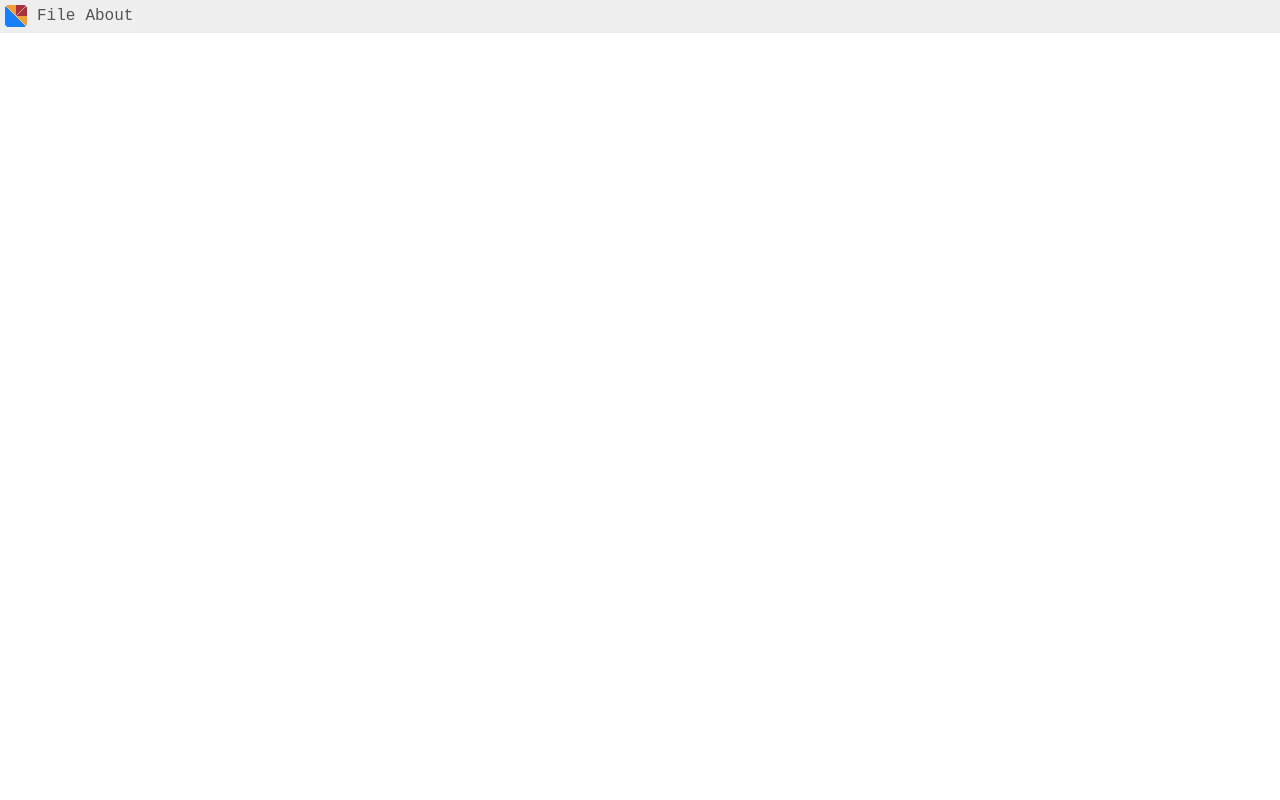
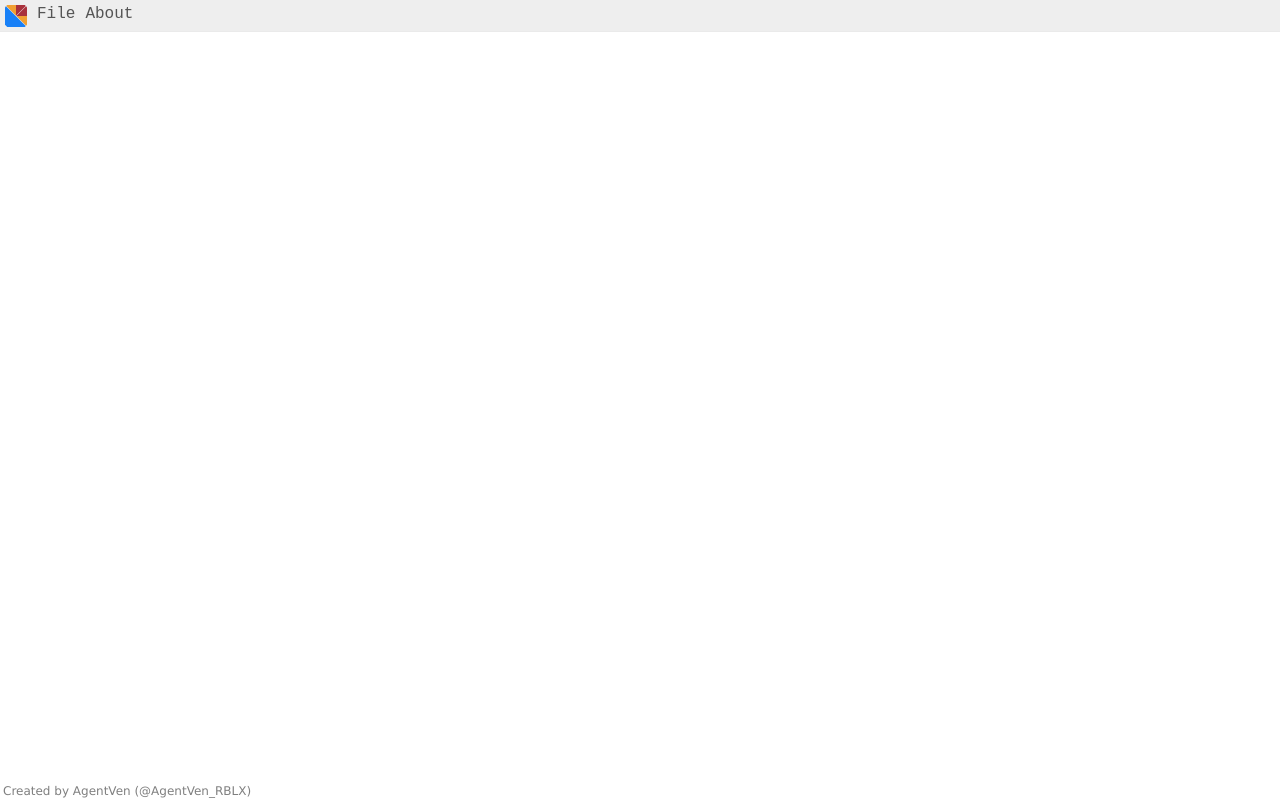
Before and after one commit to AgentVen/UMT-Blueprint-Maker, a website built with Vite: page index.html in a window 1280 px wide. Built offline with nearby package versions, Linux system fonts and the light colour scheme.

Commit message:
I really should figure out how merging works..

```diff
--- a/index.html
+++ b/index.html
@@ -11,26 +11,27 @@
 </head>
 
 <body>
-	<div id="topbar" class="topbar">
-		<img src="/InnovationInc_Logo.svg" alt="" />
-		<div id="menu-bar" class="menu-bar">
-			<ul id="menu-list">
-				<li id="menu-list-item-1" class="menu-list-item">
-					<button id="menu-list-item-1-button" class="menu-button">File</button>
-					<div id="menu-list-item-1-dropdown" class="menu-dropdown">
-						Test
-					</div>
-				</li>
-				<li id="menu-list-item-2" class="menu-list-item">
-					<button id="menu-list-item-2-button" class="menu-button">About</button>
-					<div id="menu-list-item-2-dropdown" class="menu-dropdown">
-						Test
-					</div>
-				</li>
+	<header>
+		<div id="topbar">
+			<img id="topbar-inno-logo" src="/InnovationInc_Logo.svg" alt="" />
+			<div id="menu-bar" class="menu-bar">
+				<ul id="menu-list">
+					<li id="menu-list-item-1" class="menu-list-item">File</li>
+					<li id="menu-list-item-2" class="menu-list-item">About</li>
+				</ul>
+			</div>
+		</div>
+		<div id="menu-panel-container">
+			<ul id="menu-panel-1" class="menu-panel">
+
 			</ul>
 		</div>
-	</div>
-
+	</header>
+	<main>
+	</main>
+	<footer>
+		Created by AgentVen (@AgentVen_RBLX)
+	</footer>
 </body>
 
 </html>
--- a/src/main.js
+++ b/src/main.js
@@ -1,8 +1,14 @@
 console.log('Started');
 
 
-const topbar = document.querySelector('#topbar');
+const header = document.querySelector('header');
+const main = document.querySelector('main');
+const footer = document.querySelector('footer');
+
+const topbar = header.querySelector('#topbar');
 const menuList = topbar.querySelectorAll('.menu-list-item');
+const menuPanelContainer = header.querySelector('#menu-panel-container');
+const menuPanels = menuPanelContainer.querySelectorAll('.menu-panel');
 
 
 function menuSelected(index) {
@@ -36,12 +42,19 @@ function getSelectedMenu() {
 
 window.addEventListener('DOMContentLoaded', () => {
 
+	document.getElementById('menu-panel-container').style.width = `${document.querySelector('.menu-bar').scrollWidth}px`;
+
+	menuPanels.forEach((menuPanel, i) => {
+		const width = document.querySelector(`#menu-list-item-${i}`).scrollWidth
+		menuPanel.style.minWidth = `${width}px`;
+	});
+
+
 	// Menu selection
 	let isAMenuSelected = false;
 	menuList.forEach((menuListItem, i) => {
-		const button = menuListItem.querySelector('.menu-button');
 
-		button.addEventListener('click', () => {
+		menuListItem.addEventListener('click', () => {
 			isAMenuSelected = menuSelected(i);
 		});
 
@@ -56,15 +69,5 @@ window.addEventListener('DOMContentLoaded', () => {
 		}
 	});
 
-	// [FIXME]
-	menuList.forEach((menuListItem) => {
-		const dropdown = menuListItem.querySelector('.menu-dropdown');
-		const isOpened = dropdown.classList.contains('opened');
 
-		if (menuListItem.classList.contains('selected') && !isOpened) {
-			dropdown.classList.add('opened');
-		} else if (isOpened) {
-			dropdown.classList.remove('opened');
-		}
-	});
 });
--- a/src/style.css
+++ b/src/style.css
@@ -17,17 +17,48 @@ body {
 	font-size: 16px;
 }
 
-.topbar {
+header {
+	display: block flex;
+	flex-direction: column;
+	position: fixed;
+	top: 0; bottom: calc(100% - 32px);
+	right: 0; left: 0;
+	width: 100%;
+}
+
+main {
+	display: block;
+	position: fixed;
+	top: 32px; bottom: 32px;
+	right: 0; left: 0;
+	width: 100%;
+}
+
+footer {
+	display: block;
+	position: fixed;
+	top: calc(100% - 16px); bottom: 0;
+	right: 0; left: 0;
+	width: 100%;
+
+	padding-left: 3px;
+	font-weight: 100;
+	font-size: 12px;
+	color: #7F7F7F;
+}
+
+#topbar {
 	--topbar-background-color: #EEEEEE;
 	--topbar-border-color: #EAEAEA;
 	--topbar-text-color: #555555;
+	--topbar-hover-background-color: #DDDDDD;
 
 	display: flex;
 	flex-direction: row;
 	width: 100%;
 	min-height: 32px;
 	max-height: fit-content;
-	position: fixed;
+	position: relative;
 	top: 0;
 	bottom: 0;
 	right: 0;
@@ -37,7 +68,7 @@ body {
 	border-bottom-width: 1px;
 }
 
-.topbar img {
+#topbar #topbar-inno-logo {
 	height: 22px;
 	vertical-align: middle;
 	align-self: flex-start;
@@ -47,7 +78,7 @@ body {
 	margin-bottom: 5px;
 }
 
-.topbar .menu-bar {
+#topbar .menu-bar {
 	display: inline-block;
 	width: fit-content;
 	height: inherit;
@@ -55,25 +86,16 @@ body {
 	margin-bottom: 4px;
 }
 
-.topbar .menu-bar ul {
+#topbar .menu-bar ul {
 	display: flex;
 	list-style-type: none;
 	padding-left: 0;
 	margin: 0;
 }
 
-.topbar .menu-bar ul .menu-list-item {
+#topbar .menu-bar ul .menu-list-item {
 	display: block;
 	width: auto;
-}
-
-.topbar .menu-bar ul .menu-list-item.selected {
-	& .menu-button {
-		text-decoration: underline;
-	}
-}
-
-.topbar .menu-bar ul .menu-list-item .menu-button {
 	border-radius: 0;
 	border: 0;
 	padding-left: 5px;
@@ -89,24 +111,35 @@ body {
 	text-underline-offset: 5px;
 }
 
-.topbar .menu-bar ul .menu-list-item .menu-button:hover {
-	background-color: #DDDDDD;
+#topbar .menu-bar ul .menu-list-item:hover {
+	background-color: var(--topbar-hover-background-color);
 }
 
-.topbar .menu-bar ul .menu-list-item .menu-dropdown {
+#topbar .menu-bar ul .menu-list-item.selected {
+	text-decoration: underline;
+}
+
+#menu-panel-container {
+	display: flex;
+	position: relative;
+	z-index: 998;
+	left: 32px;
+	height: fit-content;
+}
+
+#menu-panel-container .menu-panel {
 	display: none;
 	position: fixed;
 	z-index: 998;
 	margin-top: 5px;
-	min-width: auto;
-	max-width: 20em;
-	min-height: auto;
-	max-height: 33%;
+	max-width: fit-content;
+	height: fit-content;
 	padding: 3px;
 	background-color: var(--topbar-background-color);
 	border: 1px solid var(--topbar-border-color);
+	list-style-type: none;
 }
 
-.topbar .menu-bar ul .menu-list-item .menu-dropdown.opened {
+#menu-panel-container .menu-panel.opened {
 	display: block;
 }
```
